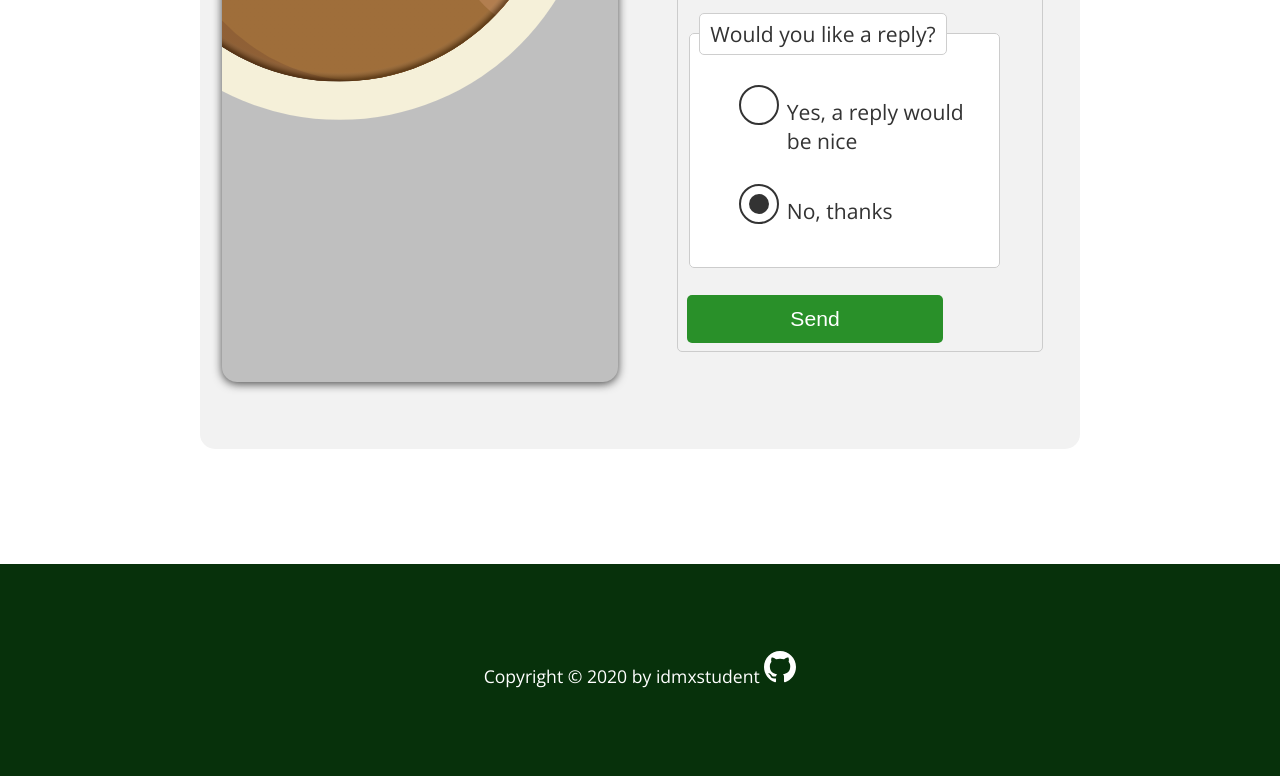
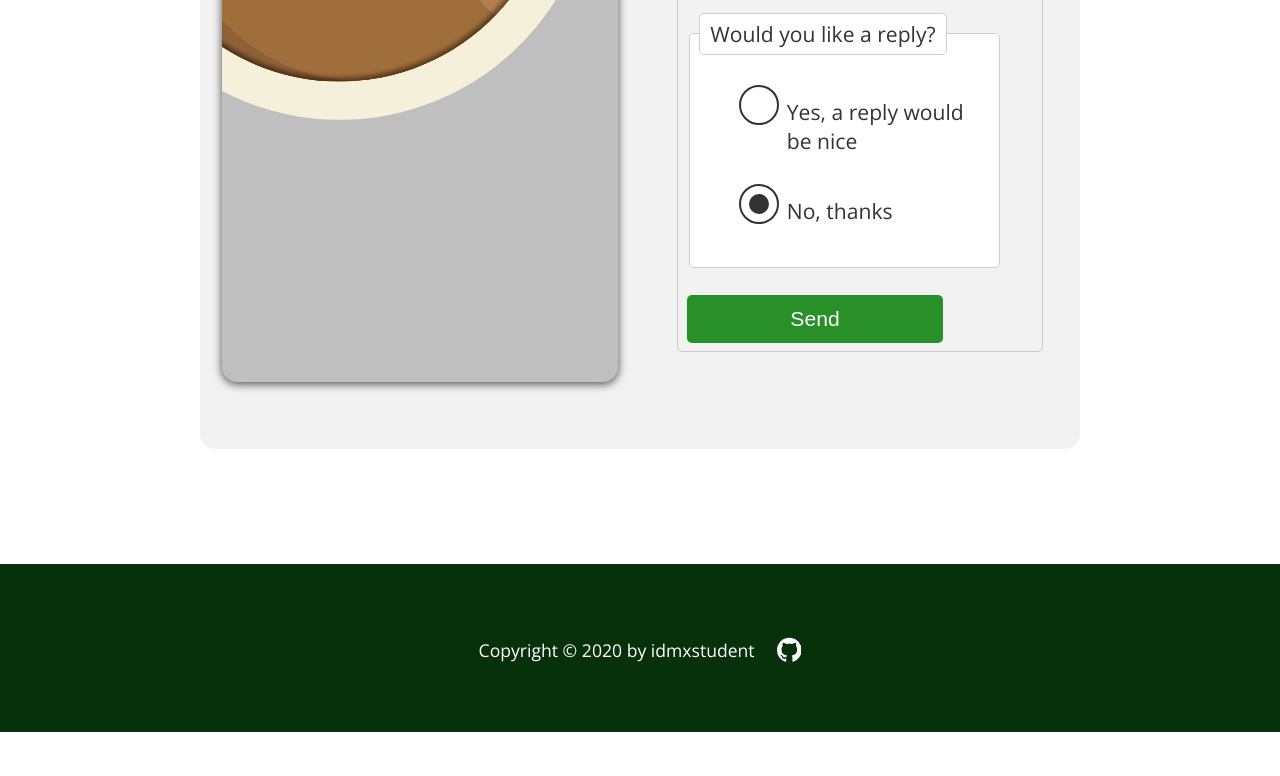
Before and after one commit to cynthiateeters/p7-draft, a plain HTML site: page index.html in a window 1280 px wide. Shown: the part 3176-3952 px from the top of the page. After the commit the page ends 3908 px from the top, so only its background shows below. Drawn offline with nearby package versions, Linux system fonts and the light colour scheme.

Commit message:
add github link

```diff
--- a/index.html
+++ b/index.html
@@ -159,11 +159,10 @@
   </main>
 
   <footer class="footer">
-    <p>
-      Copyright &copy; 2020 by idmxstudent
-      <a href="https://github.com/cynthiateeters">
-        <svg class="github" width="32" height="32" viewBox="0 0 16 16" fill="black" xmlns="http://www.w3.org/2000/svg">
-          <path fill-rule="evenodd" clip-rule="evenodd" d="M8 0C3.58 0 0 3.58 0 8C0 11.54
+    Copyright &copy; 2020 by idmxstudent
+    <a href="https://github.com/cynthiateeters">
+      <svg class="github" width="32" height="32" viewbox="0 0 16 16" fill="black" xmlns="http://www.w3.org/2000/svg">
+        <path fill-rule="evenodd" clip-rule="evenodd" d="M8 0C3.58 0 0 3.58 0 8C0 11.54
           2.29 14.53 5.47 15.59C5.87 15.66 6.02 15.42 6.02 15.21C6.02 15.02 6.01 14.39 6.01 13.72C4
           14.09 3.48 13.23 3.32 12.78C3.23 12.55 2.84 11.84 2.5 11.65C2.22 11.5 1.82 11.13 2.49 11.12C3.12
           11.11 3.57 11.7 3.72 11.94C4.44 13.15 5.59 12.81 6.05 12.6C6.12 12.08 6.33 11.73 6.56 11.53C4.78
@@ -172,10 +171,8 @@
           3.31 12.22 3.31C12.66 4.41 12.38 5.23 12.3 5.43C12.81 5.99 13.12 6.7 13.12 7.58C13.12 10.65
           11.25 11.33 9.47 11.53C9.76 11.78 10.01 12.26 10.01 13.01C10.01 14.08 10 14.94 10 15.21C10 15.42
           10.15 15.67 10.55 15.59C13.71 14.53 16 11.53 16 8C16 3.58 12.42 0 8 0Z" />
-        </svg>
-      </a>
-    </p>
-
+      </svg>
+    </a>
   </footer>
 </body>
 </html>
--- a/layout/layout.css
+++ b/layout/layout.css
@@ -89,4 +89,7 @@ figure,
 
 .github {
   fill: white;
+  margin-left: 1rem;
+  margin-bottom: -0.5rem;
+  width: 1.4rem;
 }
```
